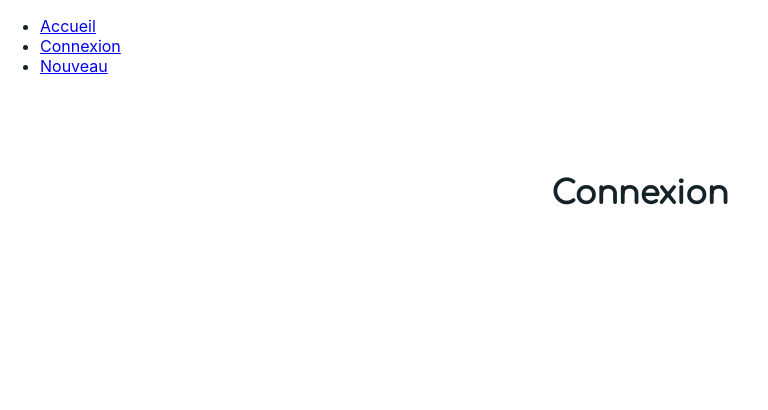
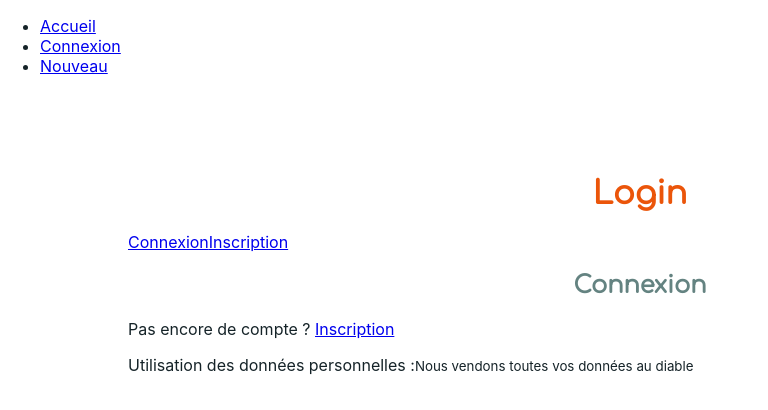
Before and after one commit to Thaisrr/react-exo-2410, a React (Create React App) app: page /login in a window 1280 px wide. Shown: the top 410 px of the page, without its empty margins (0-768 px from the left). Built offline with nearby package versions, Linux system fonts and the light colour scheme.

Commit message:
:tada: Pages imbriquées

```diff
--- a/package.json
+++ b/package.json
@@ -10,6 +10,7 @@
     "react": "^18.2.0",
     "react-dom": "^18.2.0",
     "react-hook-form": "^7.38.0",
+    "react-icons": "^4.6.0",
     "react-router-dom": "^6.4.2",
     "react-scripts": "5.0.1",
     "web-vitals": "^2.1.4"
--- a/src/App.js
+++ b/src/App.js
@@ -1,9 +1,11 @@
 import './style/App.css';
 import {BrowserRouter, Route, Routes} from "react-router-dom";
 import Home from "./pages/Home";
-import Connection from "./pages/Connection";
+import Connection from "./pages/login/Connection";
 import Navigation from "./components/Navigation";
 import GameForm from "./pages/GameForm";
+import Login from "./pages/login/Login";
+import Register from "./pages/login/Register";
 
 function App() {
   return (
@@ -12,8 +14,11 @@ function App() {
           <Navigation/>
         <Routes>
           <Route path="/" element={<Home/>} />
-          <Route path="/login" element={<Connection/>}/>
             <Route path='/create' element={<GameForm/>} />
+            <Route path='/login' element={<Login/>}>
+                <Route path='' element={<Connection/>} />
+                <Route path='inscription' element={<Register/>} />
+            </Route>
         </Routes>
       </BrowserRouter>
     </div>
--- a/src/components/Card.js
+++ b/src/components/Card.js
@@ -1,4 +1,5 @@
 import '../style/Card.css';
+
 const Card = ({game}) => (
     <div className={(game.is_best)? 'card best' : 'card'} key={'jeu_' + game.id} >
         <div className="c-header">
@@ -6,6 +7,20 @@ const Card = ({game}) => (
         </div>
         <div className="c-body">
             <h3>{game.name}</h3>
+                <ul className='grid col2'>
+                    <li>
+                        <i className="bi bi-people"></i>
+                        Entre {game.minPlayers} et {game.maxPlayers} joueurs⋅ses
+                    </li>
+                    <li>
+                        <i className='bi bi-clock'></i>
+                        ± {game.duration}min
+                    </li>
+                    <li>
+                        Entre {game.minAge} et 99 ans
+                    </li>
+                </ul>
+            <a href='#'>Voir les détails</a>
         </div>
     </div>
 );
--- a/src/index.css
+++ b/src/index.css
@@ -1,21 +1,33 @@
 @import url('https://fonts.googleapis.com/css2?family=Comfortaa&family=Luckiest+Guy&family=Quicksand&display=swap');
 
 :root {
-  --font-main: 'Comfortaa', cursive;
+  --font-secondary: 'Comfortaa', cursive;
   --font-title: 'Luckiest Guy', cursive;
-  --font-family: 'Quicksand', sans-serif;
+  --font-main: 'Quicksand', sans-serif;
+
+  --neutral: #648381ff;
+  --light: #f0f0c9ff;
+  --main: #f2bb05ff;
+  --secondary: #eb550aff;
+  --dark: #30323dff;
 }
 
 body {
   margin: 0;
-  font-family: -apple-system, BlinkMacSystemFont, 'Segoe UI', 'Roboto', 'Oxygen',
-    'Ubuntu', 'Cantarell', 'Fira Sans', 'Droid Sans', 'Helvetica Neue',
-    sans-serif;
+  font-family: var(--font-main);
+  color: var(--dark);
   -webkit-font-smoothing: antialiased;
   -moz-osx-font-smoothing: grayscale;
 }
 
-code {
-  font-family: source-code-pro, Menlo, Monaco, Consolas, 'Courier New',
-    monospace;
+h1 {
+  font-family: var(--font-title);
+  color: var(--secondary);
 }
+
+h2, h3 {
+  font-family: var(--font-secondary);
+}
+
+h2 {color: var(--main)}
+h2 {color: var(--neutral)}
--- a/src/pages/Connection.js
+++ /dev/null
@@ -1,9 +0,0 @@
-const Connection = () => {
-    return (
-        <main>
-            <h1>Connexion</h1>
-        </main>
-    )
-}
-
-export default Connection;
--- /dev/null
+++ b/src/pages/login/Connection.js
@@ -0,0 +1,15 @@
+import {NavLink} from "react-router-dom";
+
+const Connection = () => {
+    return (
+        <>
+            <h2>Connexion</h2>
+
+            <p>
+                Pas encore de compte ? <NavLink to={'inscription'}>Inscription</NavLink>
+            </p>
+        </>
+    )
+}
+
+export default Connection;
--- /dev/null
+++ b/src/pages/login/Login.js
@@ -0,0 +1,22 @@
+import {NavLink, Outlet} from "react-router-dom";
+
+const Login = () => {
+    return (
+        <main>
+            <h1>Login</h1>
+
+            <nav>
+                <NavLink to={''}>Connexion</NavLink>
+                <NavLink to={'inscription'}>Inscription</NavLink>
+            </nav>
+
+            <Outlet/>
+
+            <footer>
+                Utilisation des données personnelles :
+                <small>Nous vendons toutes vos données au diable</small>
+            </footer>
+        </main>
+    )
+}
+export default Login;
--- /dev/null
+++ b/src/pages/login/Register.js
@@ -0,0 +1,9 @@
+const Register = () => {
+
+    return (
+        <>
+            <h2>Inscritpion</h2>
+        </>
+    )
+}
+export default Register;
--- a/src/style/App.css
+++ b/src/style/App.css
@@ -44,6 +44,10 @@ main {
   grid-template-columns: repeat(4, 1fr);
 }
 
+.grid.col2 {
+  grid-template-columns: repeat(2, 1fr);
+}
+
 .flex {
   display: flex;
   gap: 10px;
--- a/src/style/Card.css
+++ b/src/style/Card.css
@@ -17,13 +17,12 @@
 }
 
 .c-header img {
-    height: 115px;
+    height: 180px;
     max-width: 60%;;
 }
 
 .c-body {
     transition: all .3s;
-    background-color: white;
     border-radius: 8px;
     text-align: center;
     padding: 60px 15px 15px;
@@ -33,6 +32,11 @@
 .card:hover .c-header {
     animation: float 1.5s linear infinite alternate;
     box-shadow: 2px 2px 8px rgba(0, 0, 0 , .5%);
+}
+
+.card ul {
+    list-style: none;
+    padding: 0;
 }
 
 .card a {
@@ -58,7 +62,7 @@
 
 
 .card:hover .c-body {
-    background-color: #ffdf93;
+    background-color: var(--main);
 }
 
 @keyframes float {
```
Also changed, not shown: 1 other file (tests, documents, lock files or other folders).
